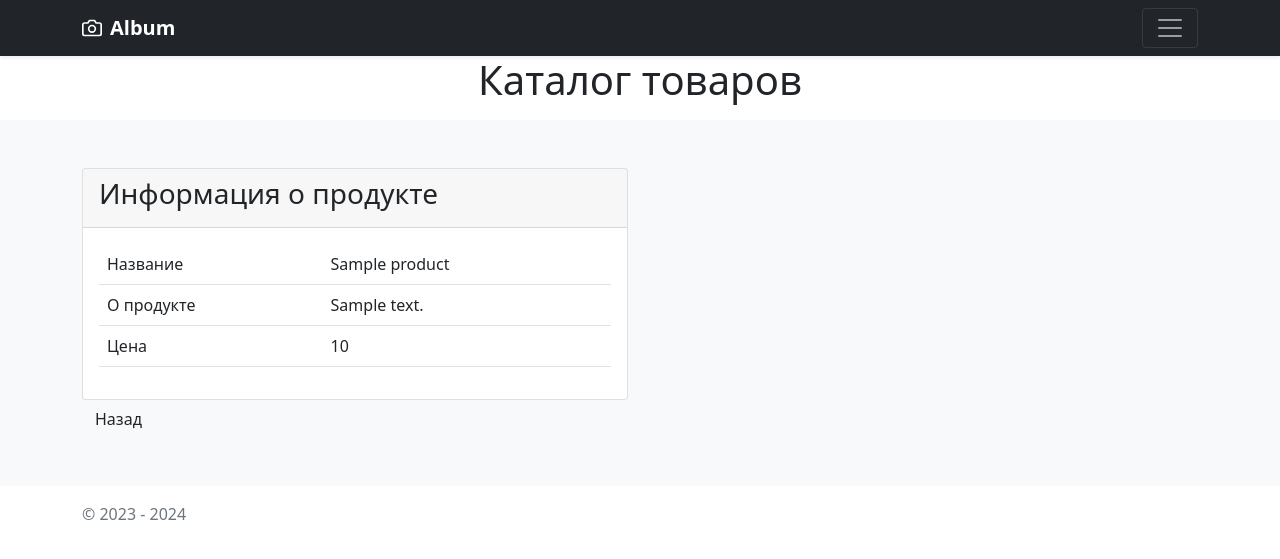
After one commit to Yambur/HW_20.1, a Django app: page //product/detail/1/ in a window 1280 px wide. The commit adds this page. Shown: the top 559 px of the page. Run offline with Django 4.2, Linux system fonts and the light colour scheme; tables that the repository leaves empty hold one stand-in row (values such as "Sample post"); some libraries are stand-ins or nearby versions.

Commit message:
add sh..t 2

```diff
--- a/main/templates/main/category_list.html
+++ b/main/templates/main/category_list.html
@@ -2,7 +2,7 @@
 {% block content %}
 <div class="row row-cols-1 row-cols-sm-2 row-cols-md-3 g-3">
     <div class="col-12">
-
+        <a href="{% url 'main:product_create' %}" class="btn btn-primary">Создать продукт</a>
     </div>
     {% for object in object_list %}
     {% include 'main/includes/inc_product.html' %}
--- /dev/null
+++ b/main/templates/main/product_detail.html
@@ -0,0 +1,33 @@
+{% extends 'main/base.html' %}
+{% block content %}
+<div class="col-12">
+    <div class="row">
+        <div class="col-6">
+            <div class="card">
+                <div class="card-header">
+                    <h3 class="card-title">
+                        Информация о продукте
+                    </h3>
+                </div>
+                <div class="card-body">
+                    <table class="table">
+                        <tr>
+                            <td>Название</td>
+                            <td>{{ object.name }}</td>
+                        </tr>
+                        <tr>
+                            <td>О продукте</td>
+                            <td>{{ object.description }}</td>
+                        </tr>
+                        <tr>
+                            <td>Цена</td>
+                            <td>{{ object.price }}</td>
+                        </tr>
+                    </table>
+                </div>
+            </div>
+            <a class="btn btn-warning-outline" href=" {% url 'main:product_list' object.pk %}">Назад</a>
+        </div>
+    </div>
+</div>
+{% endblock %}
--- a/main/templates/main/product_list.html
+++ b/main/templates/main/product_list.html
@@ -1,6 +1,9 @@
 {% extends 'main/base.html' %}
 
 {% block content %}
+<div class="col-12 mb-5">
+
+</div>
 <div class="row row-cols-1 row-cols-sm-2 row-cols-md-3 g-3">
     {% for object in object_list %}
     <div class="col">
@@ -9,7 +12,7 @@
                 <p class="card-text">{{ object.name|title }}</p>
                 <div class="d-flex justify-content-between align-items-center">
                     <div class="card_footer">
-                        <a class="btn btn-outline-success" href="#">Посмотреть</a>
+                        <a class="btn btn-outline-success" href="{% url 'main:product_detail' object.pk %}">Посмотреть</a>
                         <a class="btn btn-outline-success" href="#">Изменить</a>
                         <a class="btn btn-outline-danger float-right" href="#">Удалить</a>
                     </div>
--- a/main/urls.py
+++ b/main/urls.py
@@ -2,16 +2,18 @@ from django.urls import path
 
 from main.apps import MainConfig
 from main.views import IndexView, ContactsView, BlogListView, BlogCreateView, BlogUpdateView, BlogDetailView, \
-    BlogDeleteView, toggle_activity, ProductCreateView, ProductListView, ProductUpdateView, CategoryListView
+    BlogDeleteView, toggle_activity, ProductCreateView, ProductListView, ProductUpdateView, CategoryListView, \
+    ProductDetailView
 
 app_name = MainConfig.name
 
 urlpatterns = [
     path('', IndexView.as_view(), name='index'),
     path('<int:pk>/product/', ProductListView.as_view(), name='product_list'),
+    path('/product/detail/<int:pk>/', ProductDetailView.as_view(), name='product_detail'),
     path('category/', CategoryListView.as_view(), name='category_list'),
-    path('product/create/', ProductCreateView.as_view(), name='product_create'),
-    path('<int:pk>/product/update/', ProductUpdateView.as_view(), name='product_update'),
+    path('<int:pk>/product/create/', ProductCreateView.as_view(), name='product_create'),
+    path('/product/<int:pk>/update/', ProductUpdateView.as_view(), name='product_update'),
     path('contacts/', ContactsView.as_view(), name='contacts'),
     path('blog/', BlogListView.as_view(), name='blog'),
     path('blog/<int:pk>', BlogDetailView.as_view(), name='blog_detail'),
--- a/main/views.py
+++ b/main/views.py
@@ -48,14 +48,13 @@ class ProductDetailView(DetailView):
 class ProductCreateView(CreateView):
     model = Product
     form_model = ProductForm
-    success_url = reverse_lazy('main:category_list.html')
-
+    success_url = reverse_lazy('main:category_list')
 
 
 class ProductUpdateView(UpdateView):
     model = Product
     form_model = ProductForm
-    success_url = reverse_lazy('main:category_list.html')
+    success_url = reverse_lazy('main:category_list')
 
 class ContactsView(TemplateView):
     template_name = "main/contacts.html"
```
Also changed, not shown: main/templates/main/category_form.html (+24 -1 lines).
